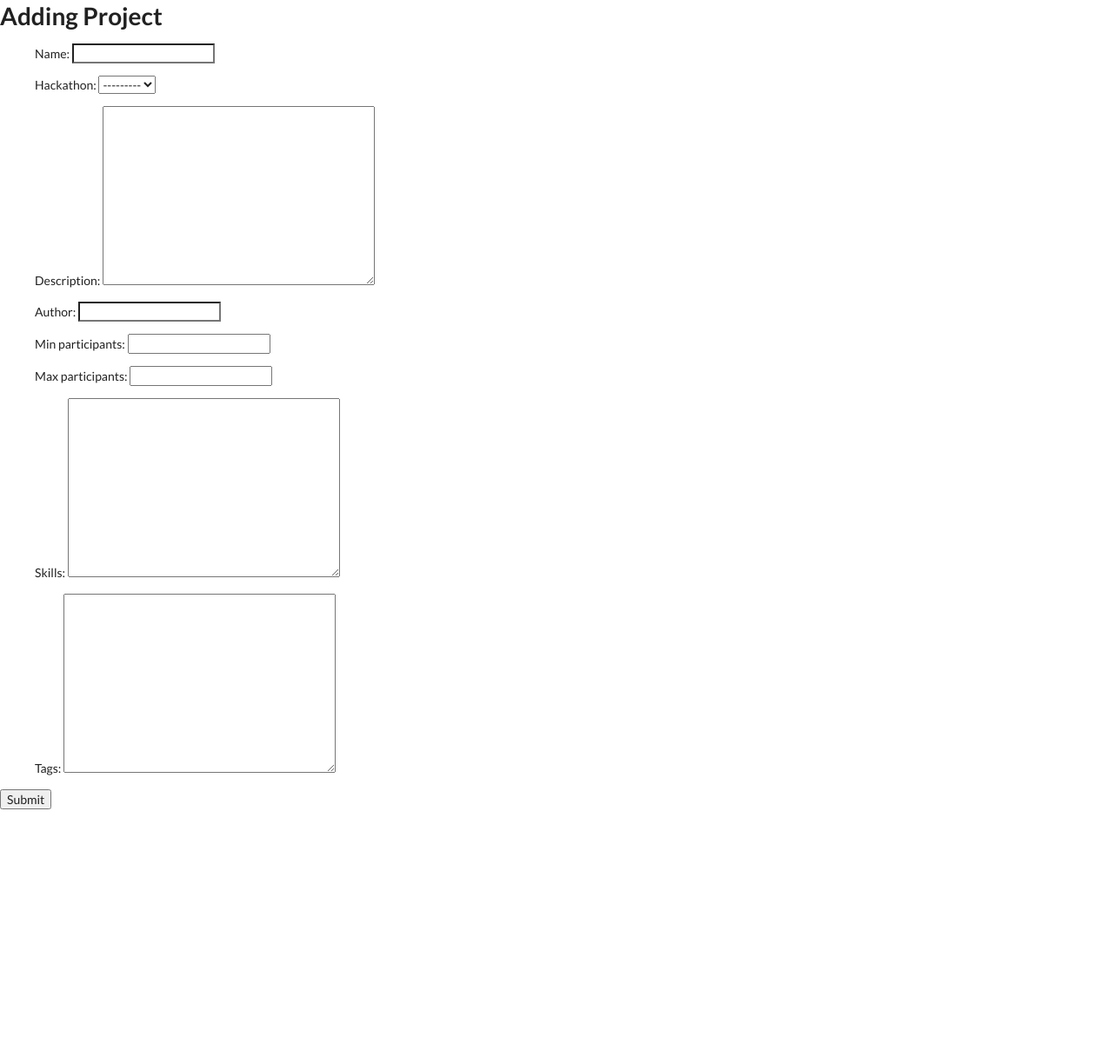
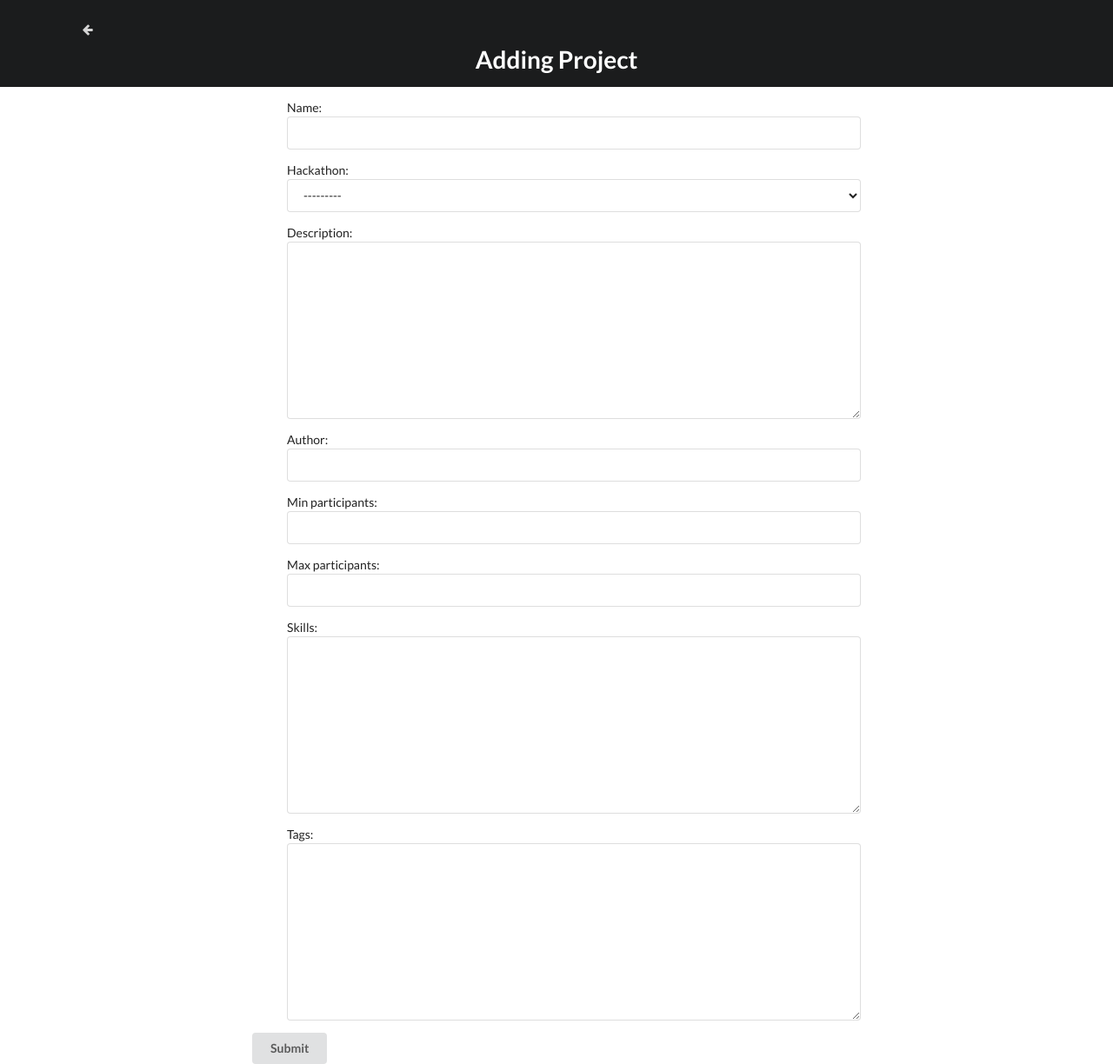
Before and after one commit to matthewbyrdold/hackathon, a Django app: page /add/ in a window 1280 px wide. Shown: the whole page at 87% size. Before the commit the page ends 931 px from the top, so only its background shows below. Run offline with Django 3.2, Linux system fonts and the light colour scheme; data that the repository does not hold is empty; parts of the project's set-up code (start-up, migrations or seed data) failed here and were passed over; some libraries are stand-ins or nearby versions.

Commit message:
Improved form layout

```diff
--- a/projects/templates/projects/form_base.html
+++ b/projects/templates/projects/form_base.html
@@ -1,22 +1,36 @@
 {% extends 'projects/base.html' %}
 
 {% block header %}
-<h1>{% block form_header %}{% endblock %}</h1>
+<div class="ui inverted vertical masthead center aligned segment">
+    <div class="ui borderless compact inverted menu left attached">
+        <div class="ui container">
+            <a href="javascript:history.go(-1)" class="header item">
+                <i class="left arrow icon"></i>
+            </a>
+        </div>
+    </div>
+    <div class="ui text container">
+        <h1 class="ui inverted header">
+            {% block form_header %}{% endblock %}
+        </h1>
+    </div>
+</div>
 {% endblock %}
 
 {% block content %}
+<div class="ui text container">
 
     {% if error_message %}<p><strong>{{ error_message }}</strong></p>{% endif %}
 
-
-<form {% block form_attrs %}{% endblock %}>
+    <form class="ui form" {% block form_attrs %}{% endblock %}>
         {% csrf_token %}
         {% if form %}
             <ul>
             {{form.as_p}}
             </ul>
         {% endif %}
-    <input type="submit" value="Submit" />
+        <button class="ui button" type="submit">Submit</button>
     </form>
 
+</div>
 {% endblock %}
```
Also changed, not shown: projects/templates/projects/project.html (+4 -5 lines). Lines whose indentation alone changed are shown as unchanged.
